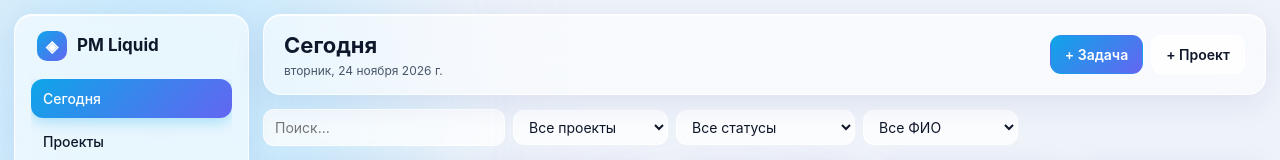
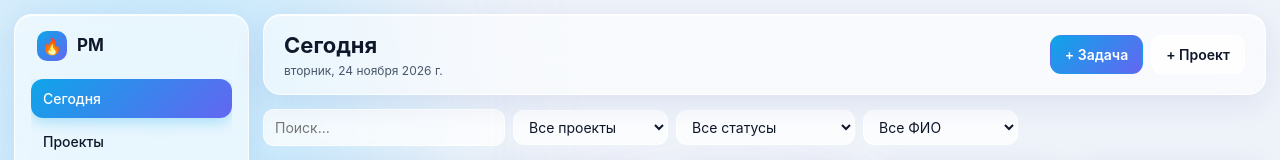
Before and after one commit to antonmurashkin-creator/PM_Tracker, a plain HTML site: page index.html in a window 1280 px wide. Shown: the top 160 px of the page. Drawn offline with Linux system fonts and the light colour scheme.

Commit message:
Update index.html

```diff
--- a/index.html
+++ b/index.html
@@ -17,8 +17,8 @@
   <div class="app-shell">
     <aside class="glass-sidebar">
       <div class="brand">
-        <div class="brand-icon">◈</div>
-        <span>PM Liquid</span>
+        <div class="brand-icon">🔥</div>
+        <span>PM</span>
       </div>
       <nav id="navMenu"></nav>
       <div class="sidebar-footer">
```
